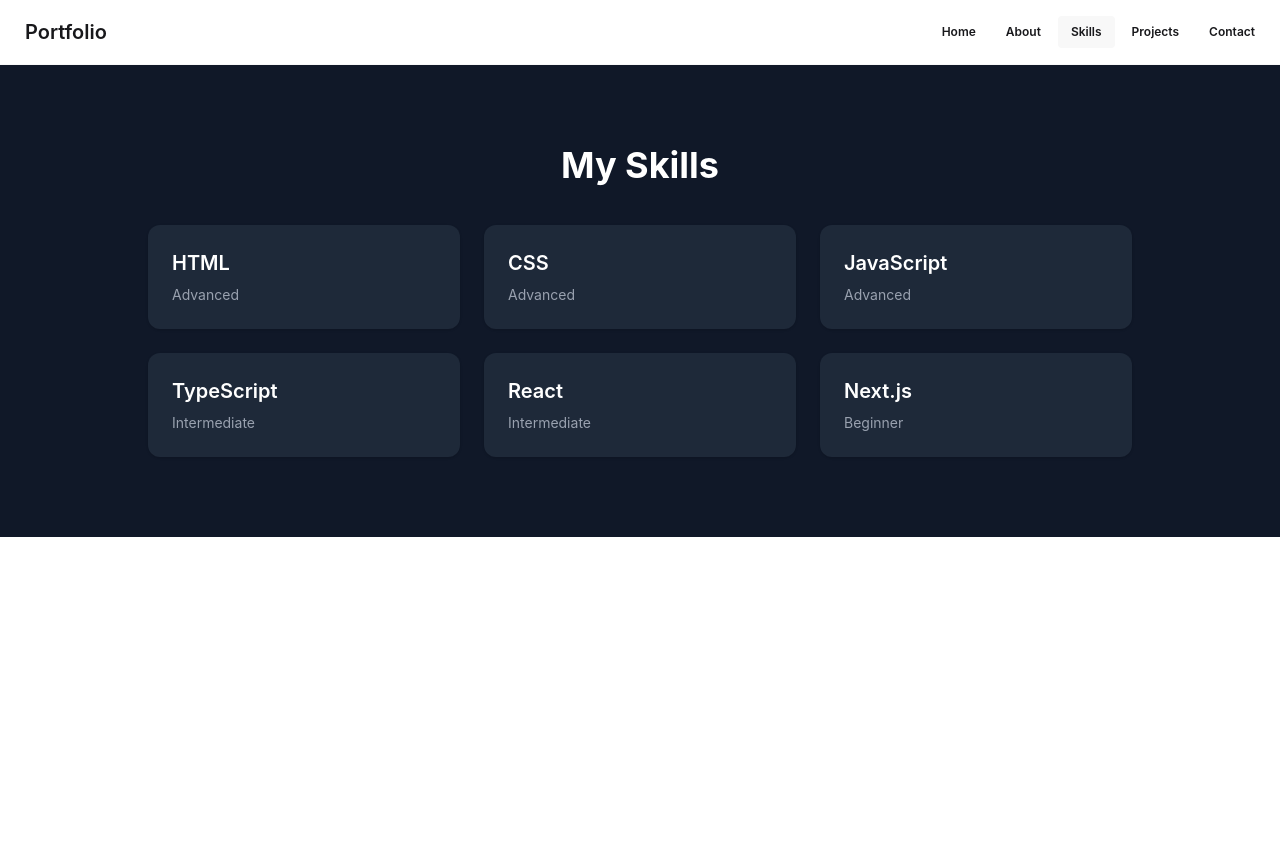
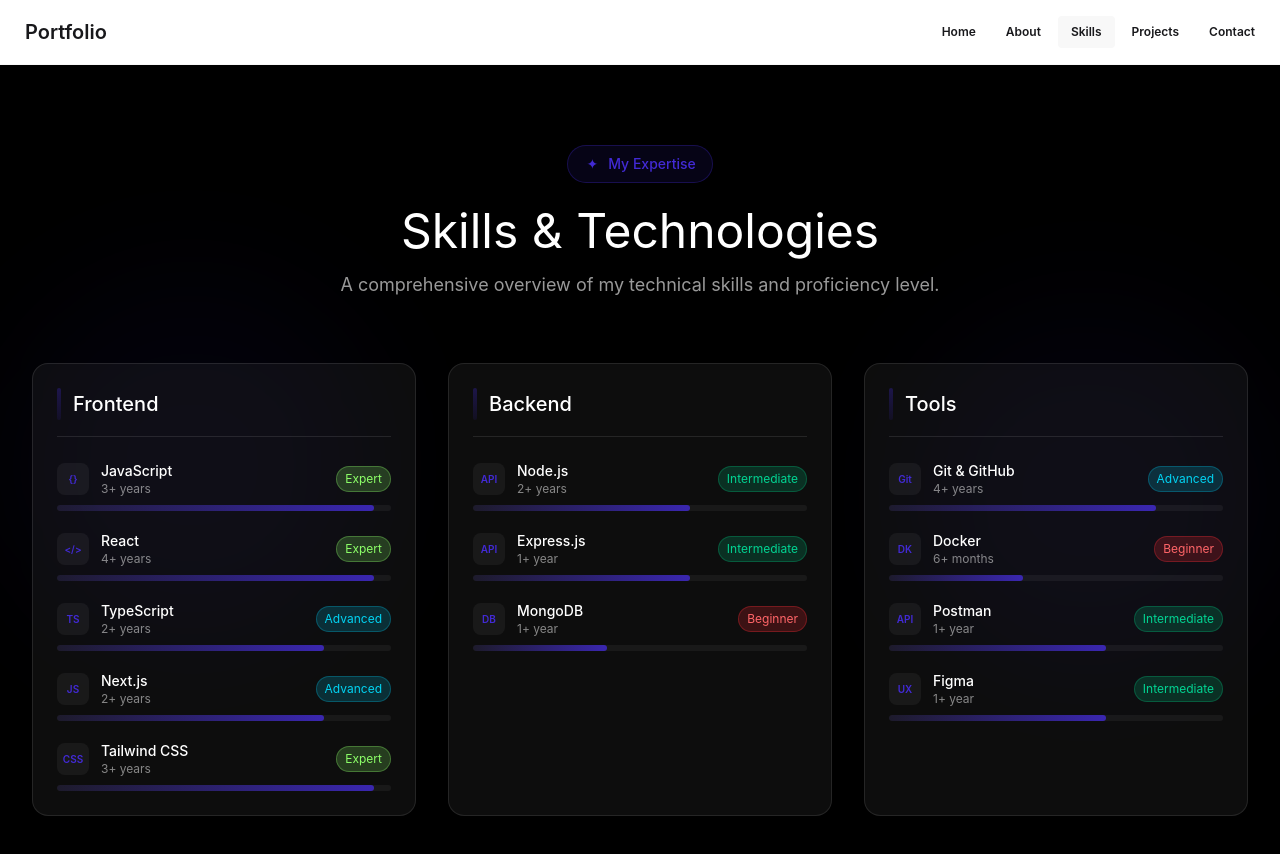
Before and after one commit to 7Dagm21/portfolio, a React (Vite) app: page /skills in a window 1280 px wide. Shown: the top 854 px of the page. Before the commit the page ends 800 px from the top, so only its background shows below. Built offline with nearby package versions, Linux system fonts and the light colour scheme.

Commit message:
change on the ui

```diff
--- /dev/null
+++ b/src/data/skills.ts
@@ -0,0 +1,103 @@
+export type SkillLevel = "Expert" | "Advanced" | "Intermediate" | "Beginner";
+
+export type SkillItem = {
+  id: number;
+  name: string;
+  icon: string;
+  level: SkillLevel;
+  experience: string;
+};
+
+export const skills: SkillItem[] = [
+  {
+    id: 1,
+    name: "JavaScript",
+    icon: "FileCode",
+    level: "Expert",
+    experience: "3+ years",
+  },
+  {
+    id: 2,
+    name: "React",
+    icon: "Code2",
+    level: "Expert",
+    experience: "4+ years",
+  },
+  {
+    id: 3,
+    name: "TypeScript",
+    icon: "FileType",
+    level: "Advanced",
+    experience: "2+ years",
+  },
+  {
+    id: 4,
+    name: "Next.js",
+    icon: "Zap",
+    level: "Advanced",
+    experience: "2+ years",
+  },
+  {
+    id: 5,
+    name: "Tailwind CSS",
+    icon: "Palette",
+    level: "Expert",
+    experience: "3+ years",
+  },
+  {
+    id: 6,
+    name: "Node.js",
+    icon: "Server",
+    level: "Intermediate",
+    experience: "2+ years",
+  },
+  {
+    id: 7,
+    name: "Express.js",
+    icon: "Server",
+    level: "Intermediate",
+    experience: "1+ year",
+  },
+  {
+    id: 8,
+    name: "MongoDB",
+    icon: "Database",
+    level: "Beginner",
+    experience: "1+ year",
+  },
+  {
+    id: 9,
+    name: "Git & GitHub",
+    icon: "GitBranch",
+    level: "Advanced",
+    experience: "4+ years",
+  },
+  {
+    id: 10,
+    name: "Docker",
+    icon: "Package",
+    level: "Beginner",
+    experience: "6+ months",
+  },
+  {
+    id: 11,
+    name: "Postman",
+    icon: "Send",
+    level: "Intermediate",
+    experience: "1+ year",
+  },
+  {
+    id: 12,
+    name: "Figma",
+    icon: "PenTool",
+    level: "Intermediate",
+    experience: "1+ year",
+  },
+  {
+    id: 14,
+    name: "Redux",
+    icon: "Database",
+    level: "Advanced",
+    experience: "2+ years",
+  },
+];
--- a/src/pages/skills.tsx
+++ b/src/pages/skills.tsx
@@ -1,33 +1,138 @@
-import React from "react";
+import { skills, type SkillItem, type SkillLevel } from "../data/skills";
 
-type Skill = {
-  name: string;
-  level?: string;
+type SkillMap = Record<string, SkillItem[]>;
+
+const levelWidth: Record<SkillLevel, number> = {
+  Expert: 95,
+  Advanced: 80,
+  Intermediate: 65,
+  Beginner: 40,
 };
 
-const skills: Skill[] = [
-  { name: "HTML", level: "Advanced" },
-  { name: "CSS", level: "Advanced" },
-  { name: "JavaScript", level: "Advanced" },
-  { name: "TypeScript", level: "Intermediate" },
-  { name: "React", level: "Intermediate" },
-  { name: "Next.js", level: "Beginner" },
-];
+const levelClass: Record<SkillLevel, string> = {
+  Expert: "text-[#8DFF69] bg-[#8DFF69]/20 border-[#8DFF69]/30",
+  Advanced: "text-cyan-400 bg-cyan-500/20 border-cyan-500/30",
+  Intermediate: "text-emerald-400 bg-emerald-500/20 border-emerald-500/30",
+  Beginner: "text-red-400 bg-red-500/20 border-red-500/30",
+};
 
-const Skills: React.FC = () => {
+const skillCategories: SkillMap = {
+  Frontend: skills.filter((skill: SkillItem) =>
+    ["React", "JavaScript", "TypeScript", "Next.js", "Tailwind CSS"].includes(
+      skill.name,
+    ),
+  ),
+  Backend: skills.filter((skill: SkillItem) =>
+    ["Node.js", "Express.js", "MongoDB"].includes(skill.name),
+  ),
+  Tools: skills.filter((skill: SkillItem) =>
+    ["Git & GitHub", "Docker", "Postman", "Figma"].includes(skill.name),
+  ),
+};
+
+const iconLabel: Record<string, string> = {
+  FileCode: "{}",
+  Code2: "</>",
+  FileType: "TS",
+  Zap: "JS",
+  Palette: "CSS",
+  Server: "API",
+  GitBranch: "Git",
+  Database: "DB",
+  Package: "DK",
+  Send: "API",
+  PenTool: "UX",
+};
+
+const getIconLabel = (iconName: string) => {
+  return iconLabel[iconName] ?? "<>";
+};
+
+const Skills = () => {
   return (
-    <section id="skills" className="py-20 bg-gray-900 text-white">
-      <div className="max-w-5xl mx-auto px-5">
-        <h2 className="text-4xl font-bold text-center mb-10">My Skills</h2>
+    <section
+      id="skills"
+      className="relative overflow-hidden bg-black py-20 text-white"
+    >
+      <div className="pointer-events-none absolute inset-0 overflow-hidden">
+        <div className="absolute left-0 top-1/4 h-96 w-96 rounded-full bg-primary/10 blur-3xl opacity-50" />
+        <div className="absolute bottom-1/4 right-0 h-96 w-96 rounded-full bg-primary/10 blur-3xl opacity-50" />
+      </div>
 
-        <div className="grid grid-cols-2 md:grid-cols-3 gap-6">
-          {skills.map((skill, index) => (
+      <div className="relative z-10 mx-auto max-w-7xl px-4 sm:px-6 lg:px-8">
+        <div className="mb-16 text-center">
+          <div className="mb-6 inline-flex items-center gap-2 rounded-full border border-primary/30 bg-primary/10 px-4 py-2">
+            <span className="flex h-4 w-4 items-center justify-center text-sm text-primary">
+              ✦
+            </span>
+            <span className="text-sm font-medium text-primary">
+              My Expertise
+            </span>
+          </div>
+
+          <h2 className="mb-4 text-4xl font-normal text-white lg:text-5xl">
+            Skills & Technologies
+          </h2>
+          <p className="mx-auto max-w-2xl text-lg text-white/60">
+            A comprehensive overview of my technical skills and proficiency
+            level.
+          </p>
+        </div>
+
+        <div className="grid grid-cols-1 gap-8 lg:grid-cols-3">
+          {Object.entries(skillCategories).map(([category, categorySkills]) => (
             <div
-              key={index}
-              className="bg-gray-800 p-6 rounded-xl shadow hover:scale-105 transition"
+              key={category}
+              className="group relative rounded-2xl border border-white/10 bg-white/5 p-6 transition-all duration-300 hover:border-primary/30"
             >
-              <h3 className="text-xl font-semibold">{skill.name}</h3>
-              <p className="text-sm text-gray-400 mt-2">{skill.level}</p>
+              <div className="mb-6 flex items-center gap-3 border-b border-white/10 pb-4">
+                <div className="h-8 w-1 rounded-full bg-linear-to-b from-primary/30 to-primary/10" />
+                <h3 className="text-xl font-medium text-white">{category}</h3>
+              </div>
+
+              <div className="space-y-5">
+                {categorySkills.map((skill) => {
+                  const icon = getIconLabel(skill.icon);
+                  const proficiency = levelWidth[skill.level];
+
+                  return (
+                    <div key={skill.id} className="space-y-2">
+                      <div className="flex items-center justify-between gap-4">
+                        <div className="flex items-center gap-3">
+                          <div className="rounded-lg bg-white/5 p-2">
+                            <span className="flex h-4 w-4 items-center justify-center text-[10px] font-semibold text-primary">
+                              {icon}
+                            </span>
+                          </div>
+                          <div>
+                            <div className="text-sm font-medium text-white">
+                              {skill.name}
+                            </div>
+                            <div className="text-xs text-white/50">
+                              {skill.experience}
+                            </div>
+                          </div>
+                        </div>
+
+                        <span
+                          className={`rounded-full border px-2 py-1 text-xs ${levelClass[skill.level]}`}
+                        >
+                          {skill.level}
+                        </span>
+                      </div>
+
+                      <div className="relative h-1.5 overflow-hidden rounded-full bg-white/5">
+                        <div
+                          className="absolute left-0 top-0 h-full rounded-full bg-linear-to-r from-primary/10 to-primary/80 transition-all duration-1000 ease-out"
+                          style={{ width: `${proficiency}%` }}
+                        />
+                      </div>
+                    </div>
+                  );
+                })}
+              </div>
+
+              <div className="pointer-events-none absolute inset-0 rounded-2xl bg-linear-to-br from-primary/0 to-primary/5 opacity-0 transition-all duration-300 group-hover:opacity-100" />
             </div>
           ))}
         </div>
```
